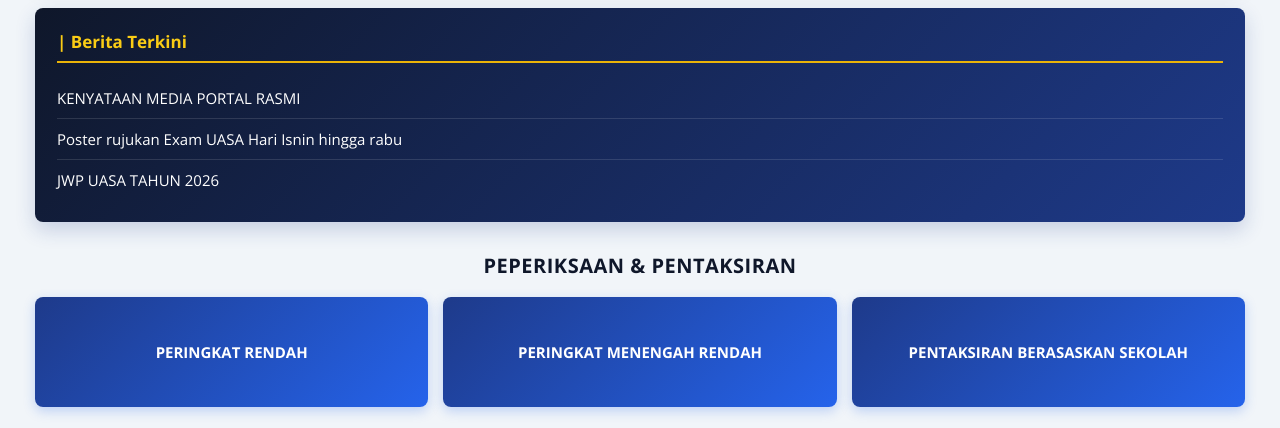
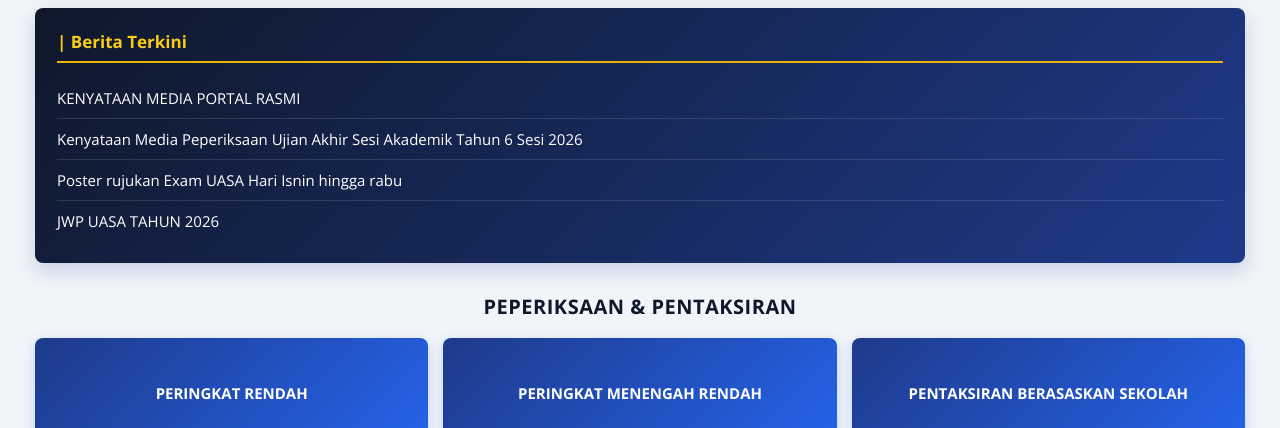
Before and after one commit to KPM2026-web/Portal-Rasmi-Lembaga-UASA, a plain HTML site: page index.html in a window 1280 px wide. Shown: the part 672-1100 px from the top of the page. Drawn offline with nearby package versions, Linux system fonts and the light colour scheme.

Commit message:
Update index.html

```diff
--- a/index.html
+++ b/index.html
@@ -434,6 +434,11 @@
             </a>
           </li>
           <li>
+            <a onclick="bukaHalamanDetail('Kenyataan Media Peperiksaan Ujian Akhir Sesi Akademik Tahun 6 Sesi 2026', './KM PEPERIKSAAN UJIAN AKHIR SESI AKADEMIK TAHUN 6 SESI 2026. - 1.pdf', 'pdf', true)">
+              Kenyataan Media Peperiksaan Ujian Akhir Sesi Akademik Tahun 6 Sesi 2026
+            </a>
+          </li>
+          <li>
             <a onclick="bukaHalamanDetail('Poster Rujukan Exam UASA Hari Isnin hingga Rabu', 'https://i.postimg.cc/qgVKYfds/Chat-GPT-Image-Sep-5-2026-01-35-21-PM.png', 'image', true)">
               Poster rujukan Exam UASA Hari Isnin hingga rabu
             </a>
```
